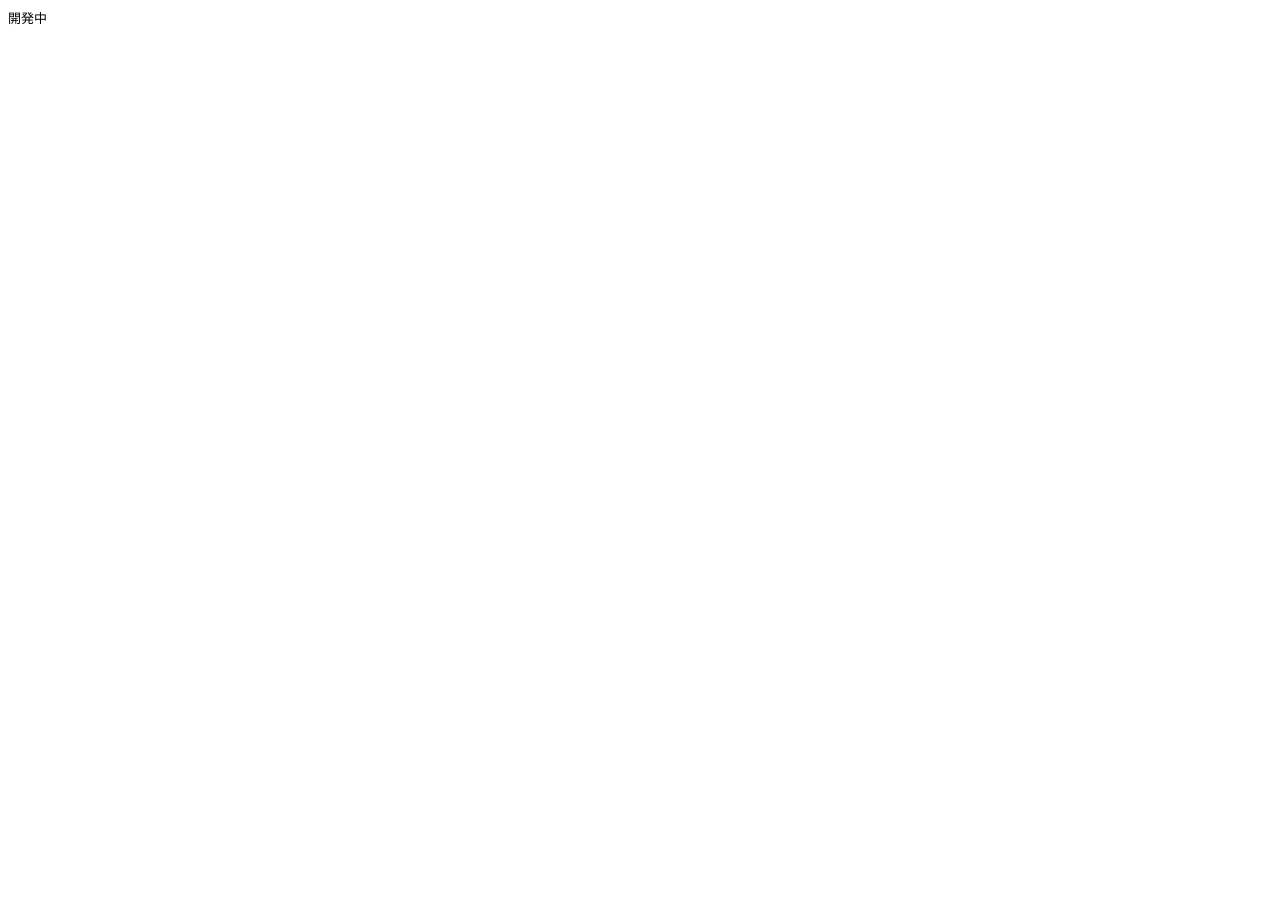
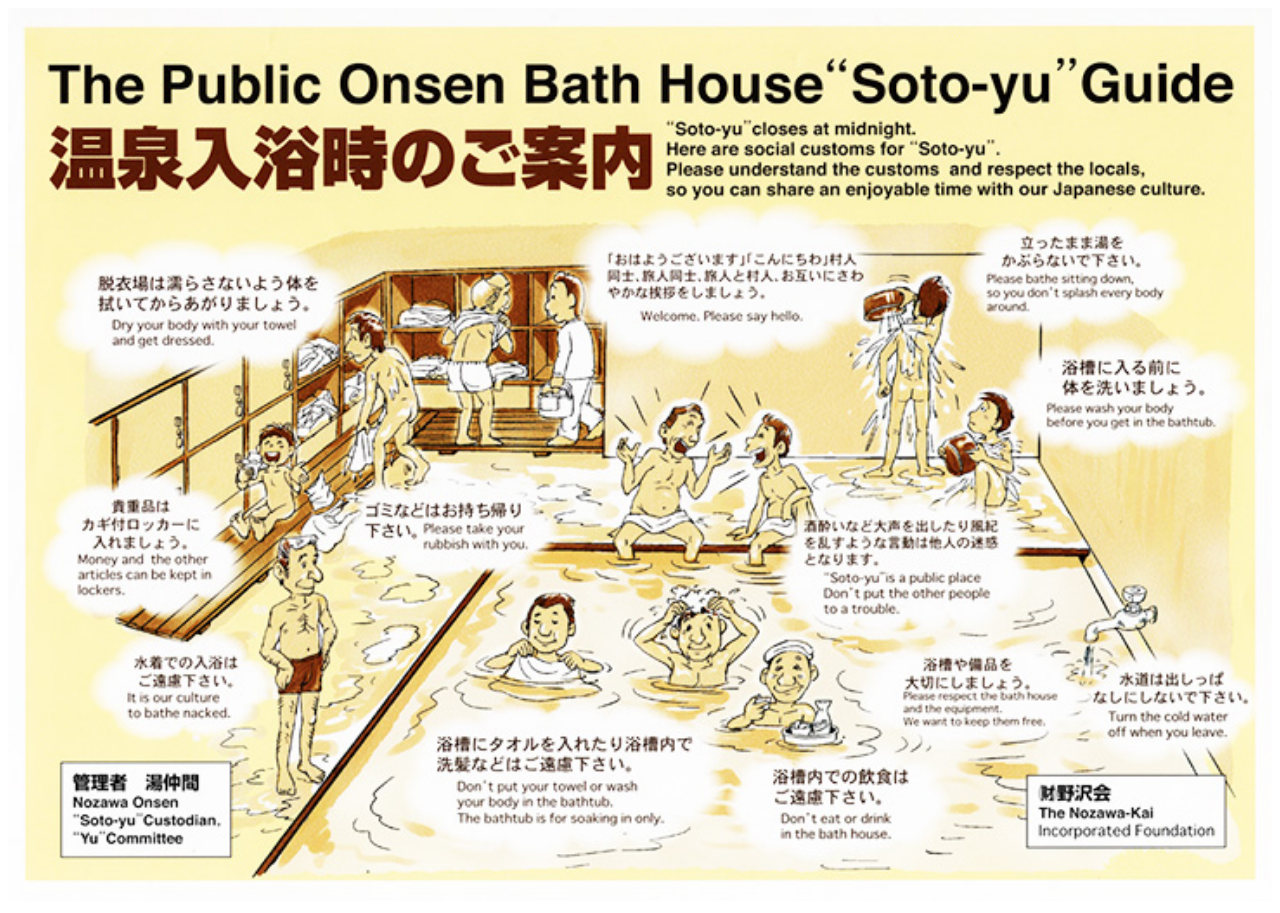
Before and after one commit to itumo-arigatone/tobeiInformation, a Gatsby site: page /howto in a window 1280 px wide. Before the commit the page ends 800 px from the top, so only its background shows below. Built offline with nearby package versions, Linux system fonts and the light colour scheme; Gatsby itself is replaced by a stand-in of ours.

Commit message:
add image

```diff
--- a/src/pages/howto.js
+++ b/src/pages/howto.js
@@ -1,11 +1,13 @@
 import React from "react"
+import onsenImg from "../images/onsen.jpg";
 import "../styles/global.scss"
 
 export default class NoHappenButton extends React.Component {
+
     render() {
         return (
             <div>
-                開発中
+                <img src={onsenImg} className="fullScreen"/>
             </div>
         );
     }
--- a/src/pages/index.js
+++ b/src/pages/index.js
@@ -24,7 +24,7 @@
                 style={{display:"none"}}
             >
                 <LangageButton />
-                <Link to="/howto"></Link>
+                <Link to="/howto">{t("hotSpring")}</Link>
                 <Covid />
 
                 <Head headerText={ t("checkOut") } />
--- a/src/styles/global.scss
+++ b/src/styles/global.scss
@@ -43,3 +43,8 @@
     text-align: right;
     margin: 50px;
 }
+
+.fullScreen {
+    width: 100%;
+    height: auto;
+}
```
Also changed, not shown: src/images/onsen.jpg (added).
